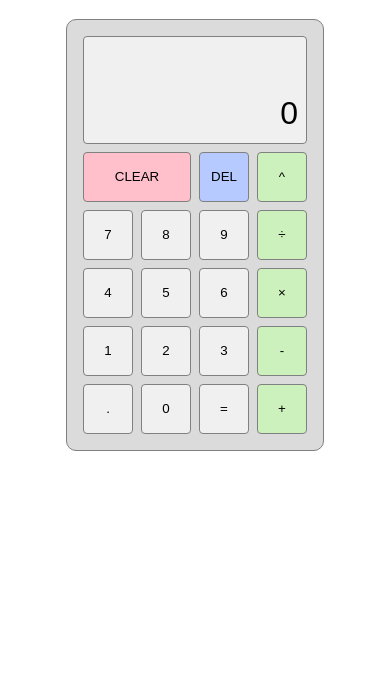
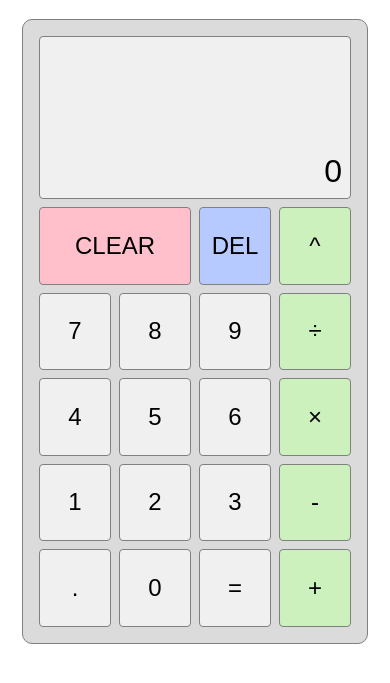
Before and after one commit to Lachy-Dauth/odin-calculator, a plain HTML site: page index.html in a window 390 px wide. Shown: the part 61-744 px from the top of the page. Drawn offline with Linux system fonts and the light colour scheme.

Commit message:
improve mobile css

```diff
--- a/styles.css
+++ b/styles.css
@@ -14,9 +14,10 @@ body {
   padding: 16px;
   background-color: rgb(219, 219, 219);
   border: 1px solid grey;
+  max-height: 80vh;
   border-radius: 10px;
-  grid-template-columns: repeat(4, minmax(40px, 50px));
-  grid-template-rows: repeat(7, minmax(40px, 50px));
+  grid-template-columns: repeat(4, minmax(40px, 70px));
+  grid-template-rows: repeat(7, minmax(40px, 70px));
 }
 
 .screen {
@@ -27,14 +28,16 @@ body {
   grid-column: 1 / 5;
   padding: 8px;
   text-align: right;
+  display: flex;
+  flex-direction: column;
+  justify-content: space-between;
 }
 
 .upper {
-  min-height: 50px;
+  font-size: 1.2rem;
 }
 
 .lower {
-  min-height: 40px;
   font-size: 2rem;
 }
 
@@ -43,6 +46,7 @@ body {
   border: 1px solid grey;
   border-radius: 4px;
   transition: all 0.15s;
+  font-size: 1.5rem;
 }
 
 .btn:hover {
@@ -66,3 +70,14 @@ body {
 #delete {
   background-color: rgb(182, 202, 255);
 }
+
+@media (max-width: 600px) {
+  .calculator {
+    gap: 8px;
+    padding: 16px;
+    width: 80vw;
+    height: 70vh;
+    grid-template-columns: repeat(4, minmax(40px, 1fr));
+    grid-template-rows: repeat(7, minmax(40px, 1fr));
+  }
+}
```
